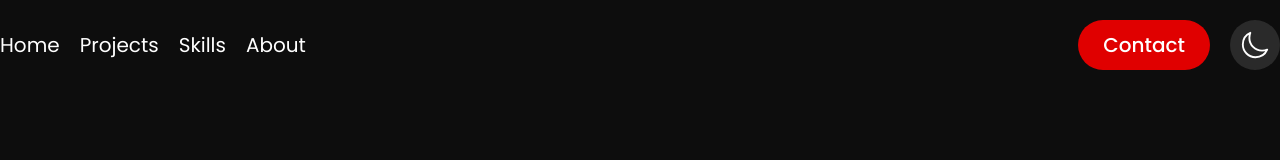
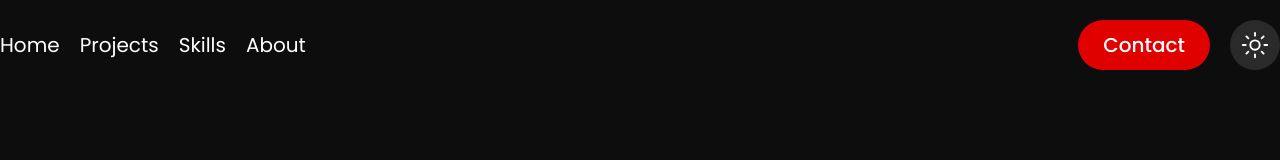
Before and after one commit to regmysss/regmysss.github.io, a React (Vite) app: page / in a window 1280 px wide. Shown: the top 160 px of the page. Built offline with nearby package versions, Linux system fonts and the light colour scheme.

Commit message:
feat: Add GitHub Actions workflow for deployment to GitHub Pages and update theme toggle logic in Header component

```diff
--- a/src/components/Header.jsx
+++ b/src/components/Header.jsx
@@ -24,7 +24,7 @@ export const Header = ({ theme, setTheme }) => {
                     </button>
                     <button className='btn-theme' onClick={toggleTheme}>
                         {
-                            theme === 'light' ?
+                            theme === 'dark' ?
                                 <IoSunnyOutline className='icon-theme' /> :
                                 <IoMoonOutline className='icon-theme' />
                         }
```
